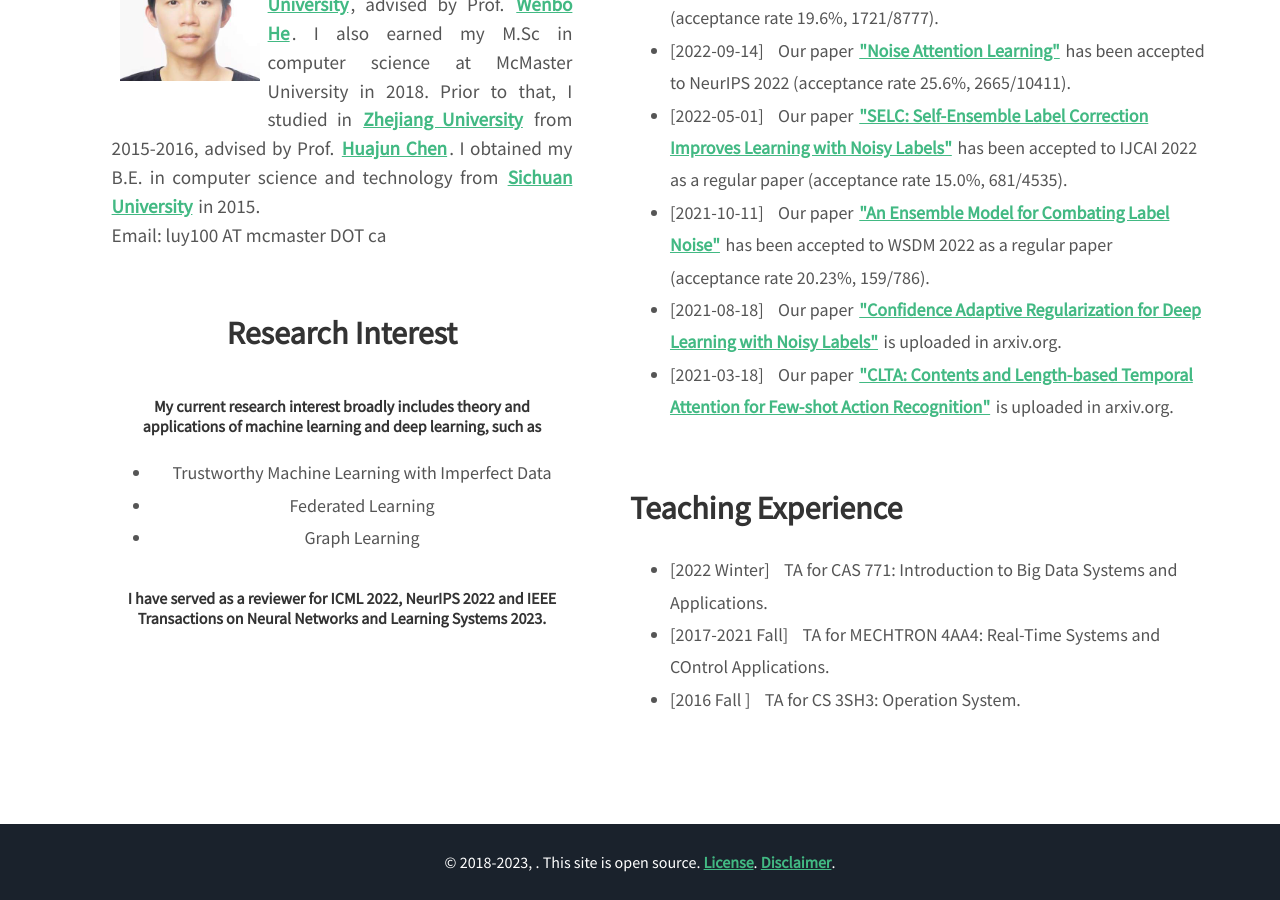
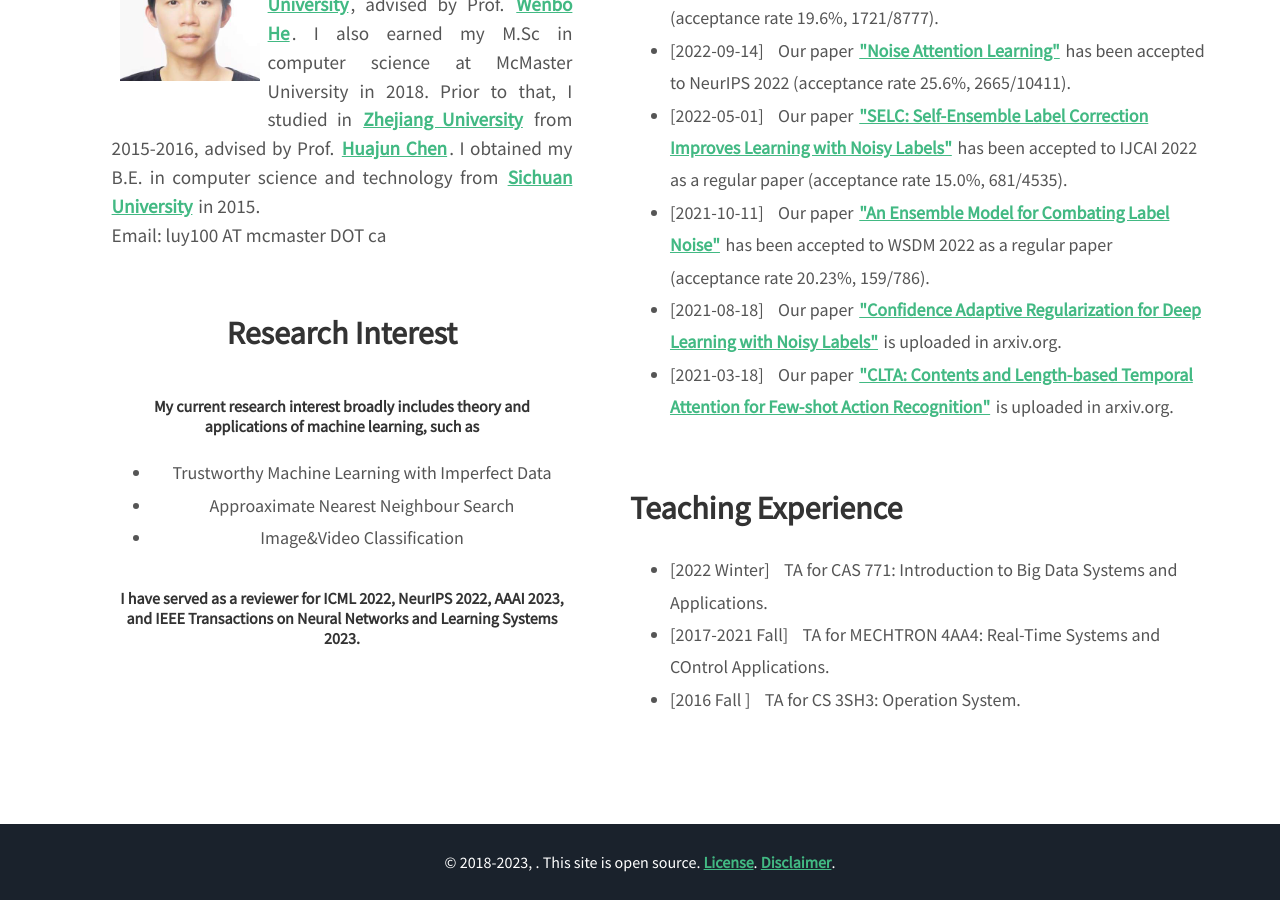
Before and after one commit to MacLLL/MacLLL.github.io, a Jekyll site: the page built from index.html, in a window 1280 px wide and 900 px high, scrolled down 1103 px. Built offline with Jekyll 4.4.1, drawn with Linux system fonts in a browser that asks for light colours; nearby versions of some CDN libraries.

Commit message:
Update index.html

```diff
--- a/index.html
+++ b/index.html
@@ -1,7 +1,7 @@
 ---
 layout: home
 ---
-<div class="user-details" align="left">
+<div class="user-details">
 <h2> About Me </h2>
 <div style="float:left; clear: both;" align="center">
 <img src="https://MacLLL.github.io/images/touxiang_new3.jpg" width="140" alt="" hspace="8" vspace="8">
@@ -17,15 +17,15 @@ layout: home
 </div>
 -->
 <h2>Research Interest</h2>
-<h4> My current research interest broadly includes theory and applications of machine learning and deep learning, such as </h4>
+<h4> My current research interest broadly includes theory and applications of machine learning, such as </h4>
 <ul style="line-height:180%">
 	<li>Trustworthy Machine Learning with Imperfect Data </li>
-	<li>Federated Learning</li>
-	<li>Graph Learning </li>
-	<!-- <li>Approaximate Nearest Neighbour Search </li> -->
-	<!-- <li>Classification</li> -->
+	<!-- <li>Federated Learning</li> -->
+	<!-- <li>Graph Learning </li> -->
+	<li>Approaximate Nearest Neighbour Search </li>
+	<li>Image&Video Classification</li>
 </ul>
-<h4> I have served as a reviewer for ICML 2022, NeurIPS 2022 and IEEE Transactions on Neural Networks and Learning Systems 2023.</h4>
+<h4> I have served as a reviewer for ICML 2022, NeurIPS 2022, AAAI 2023, and IEEE Transactions on Neural Networks and Learning Systems 2023.</h4>
 </div>
 
 
```
